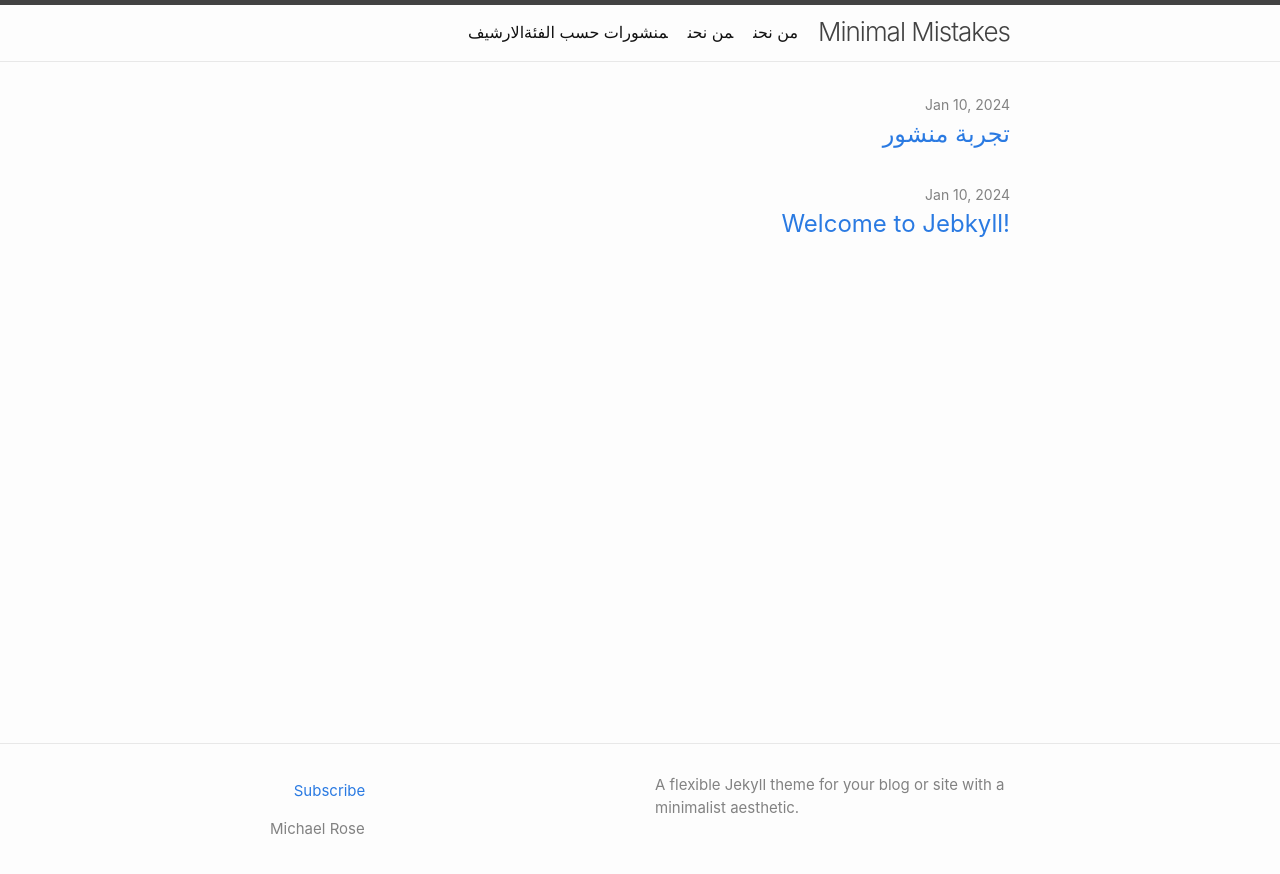
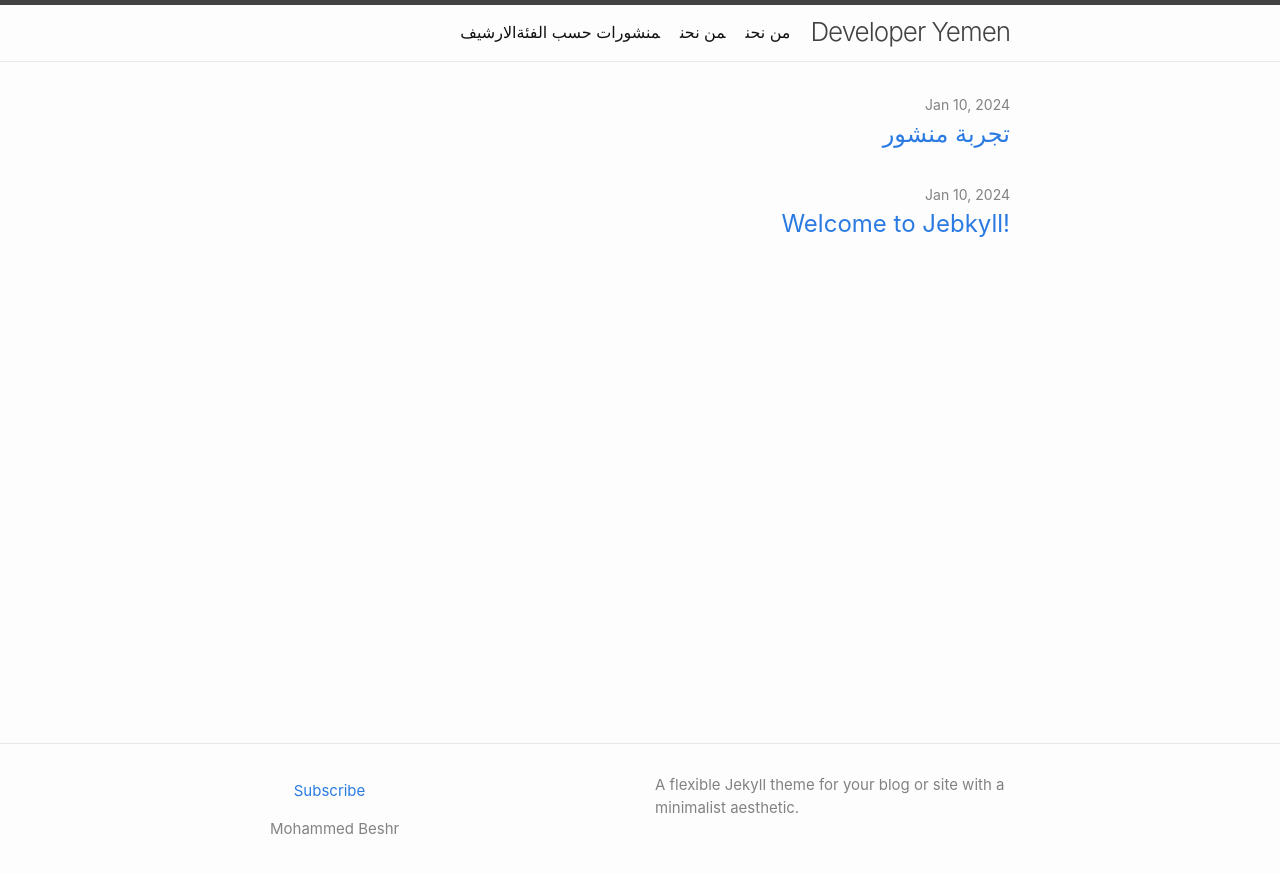
Before and after one commit to web-dev-ye/web-dev-ye, a Jekyll site: the page built from index.md, in a window 1280 px wide. Shown: the top 874 px of the page. Built offline with Jekyll 4.4.1, drawn with Linux system fonts in a browser that asks for light colours; part of the change alters nothing that is shown.

Commit message:
Update _config.yml

```diff
--- a/_config.yml
+++ b/_config.yml
@@ -11,10 +11,10 @@ minimal_mistakes_skin    : "default" # "air", "aqua", "contrast", "dark", "dirt"
 
 # Site Settings
 locale                   : "ar"
-title                    : "Minimal Mistakes"
+title                    : "Developer Yemen"
 title_separator          : "-"
 subtitle                 : "A Jekyll theme"
-name                     : &name "Michael Rose" # &name is a YAML anchor which can be *referenced later
+name                     : &name "Mohammed Beshr" # &name is a YAML anchor which can be *referenced later
 description              : &description "A flexible Jekyll theme for your blog or site with a minimalist aesthetic."
 url                      : https://web-dev-ye.github.io # the base hostname & protocol for your site e.g. "https://mmistakes.github.io"
 #baseurl                  : "/minimal-mistakes" # the subpath of your site, e.g. "/blog"
@@ -72,9 +72,9 @@ baidu_site_verification  :
 
 # Social Sharing
 twitter:
-  username               : &twitter "mmistakes"
+  username               : &twitter "MohammedBeshr97"
 facebook:
-  username               : &facebook "michaelrose"
+  username               : &facebook "MohammedBeshr0"
   app_id                 :
   publisher              :
 og_image                 : "/assets/images/site-logo.png" # Open Graph/Twitter default site image
@@ -84,11 +84,11 @@ social:
   type                   : # Person or Organization (defaults to Person)
   name                   : # If the user or organization name differs from the site's name
   links: # An array of links to social media profiles
-    - "https://twitter.com/mmistakes"
-    - "https://www.facebook.com/michaelrose"
+    - "https://twitter.com/MohammedBeshr97"
+    - "https://www.facebook.com/MohammedBeshr0"
 
 # Analytics
-analytics:
+#analytics:
   provider               : "google-universal" # false (default), "google", "google-universal", "google-gtag", "custom"
   google:
     tracking_id          : "UA-2011187-3" # Replace this with your ID, or delete
@@ -110,10 +110,10 @@ author:
       url: "https://twitter.com/mmistakes"
     - label: "GitHub"
       icon: "fab fa-fw fa-github"
-      url: "https://github.com/mmistakes"
+      url: "https://github.com/MohammedBeshr0"
     - label: "Instagram"
       icon: "fab fa-fw fa-instagram"
-      url: "https://instagram.com/mmistakes"
+      url: "https://instagram.com/mohammedbeshry"
 
 
 # Site Footer
@@ -121,13 +121,13 @@ footer:
   links:
     - label: "Twitter"
       icon: "fab fa-fw fa-twitter-square"
-      url: "https://twitter.com/mmistakes"
+      url: "https://twitter.com/MohammedBeshr97"
     - label: "GitHub"
       icon: "fab fa-fw fa-github"
       url: "https://github.com/mmistakes"
     - label: "Instagram"
       icon: "fab fa-fw fa-instagram"
-      url: "https://instagram.com/mmistakes"
+      url: "https://instagram.com/mohammedbeshry"
 
 
 # Reading Files
```
